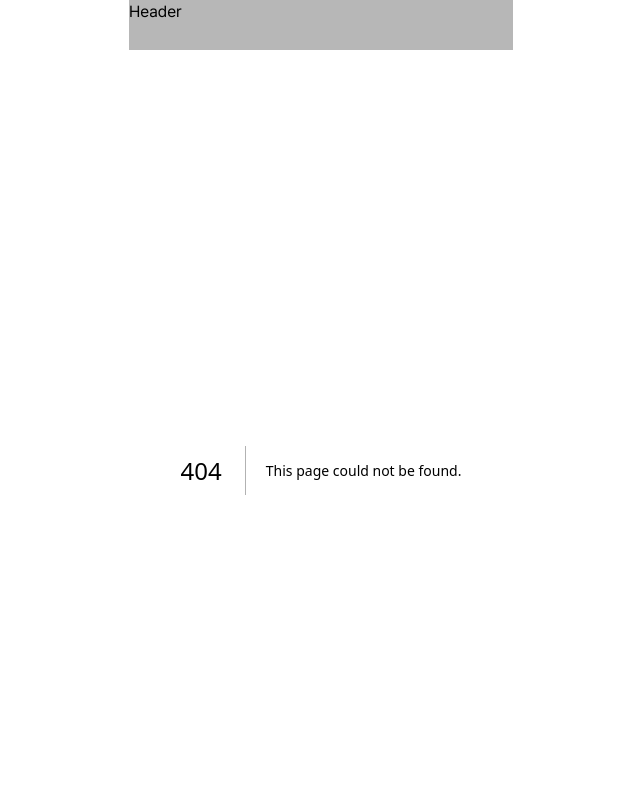
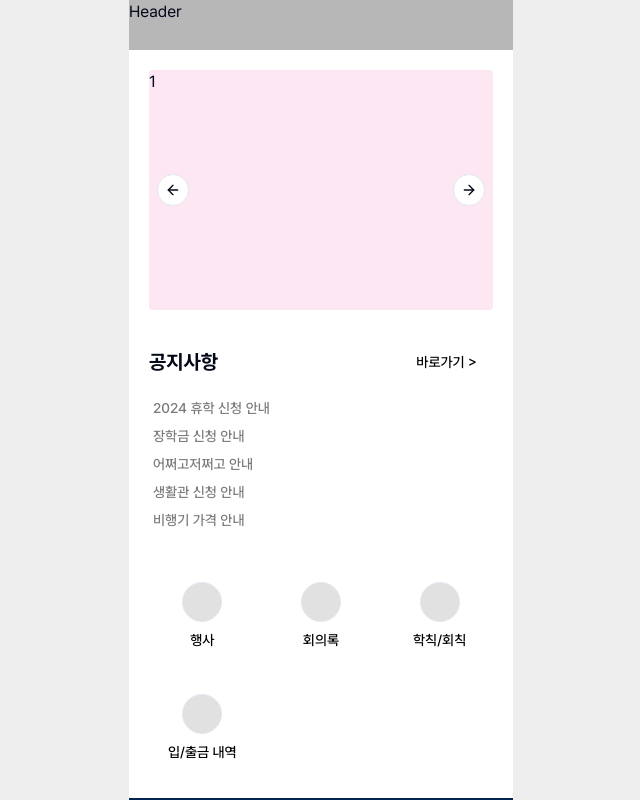
Before and after one commit to developthreefeet/big-brother-FE, a Next.js app: page /main in a window 1280 px wide. Before the commit this address had no page. Shown: the top 800 px of the page, without its empty margins (319-959 px from the left). Built offline with nearby package versions, Linux system fonts and the light colour scheme.

Commit message:
style: 메인 페이지 퍼블리싱

```diff
--- /dev/null
+++ b/src/app/main/page.tsx
@@ -0,0 +1,67 @@
+import { Button } from '@/shared/ui/ui/button';
+import {
+  Carousel,
+  CarouselContent,
+  CarouselItem,
+  CarouselNext,
+  CarouselPrevious,
+} from '@/shared/ui/ui/carousel';
+import IconComponent from '@/views/main/IconComponent';
+
+const page = () => {
+  const noticeContents = [
+    '2024 휴학 신청 안내',
+    '장학금 신청 안내',
+    '어쩌고저쩌고 안내',
+    '생활관 신청 안내',
+    '비행기 가격 안내',
+    '일본 가고 싶당',
+  ];
+
+  return (
+    <div className="space-y-8 flex flex-col justify-center items-center">
+      <Carousel
+        className="w-full h-[240px] bg-pink-100 rounded-sm"
+        opts={{ loop: true }}
+      >
+        <CarouselContent>
+          <CarouselItem>1</CarouselItem>
+          <CarouselItem>2</CarouselItem>
+          <CarouselItem>3</CarouselItem>
+        </CarouselContent>
+        <CarouselPrevious className="absolute left-2 top-1/2 transform -translate-y-1/2" />
+        <CarouselNext className="absolute right-2 top-1/2 transform -translate-y-1/2" />
+      </Carousel>
+      <div className="flex flex-col w-full space-y-3">
+        <div className="flex flex-row  items-center justify-between">
+          <p className="text-xl font-bold">공지사항</p>
+          <Button
+            variant="link"
+            className="text-black hover:no-underline hover:opacity-50"
+          >
+            {'바로가기 >'}
+          </Button>
+        </div>
+        <div className="flex flex-col ml-1">
+          {noticeContents.slice(0, 5).map((content, index) => (
+            <Button
+              variant="link"
+              className="justify-start text-left hover:no-underline hover:opacity-50 text-gray-300 pl-0 py-0 h-7"
+              key={index}
+            >
+              {content}
+            </Button>
+          ))}
+        </div>
+      </div>
+      <div className="w-full grid grid-cols-3 gap-3">
+        <IconComponent text="행사" />
+        <IconComponent text="회의록" />
+        <IconComponent text="학칙/회칙" />
+        <IconComponent text="입/출금 내역" />
+      </div>
+    </div>
+  );
+};
+
+export default page;
```
